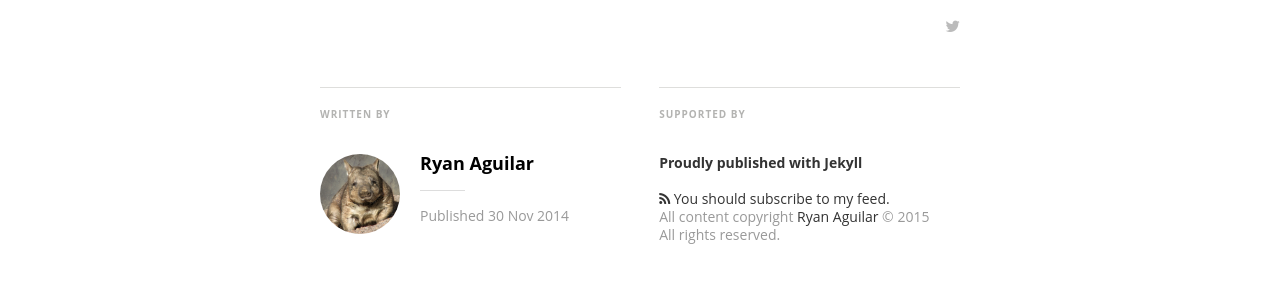
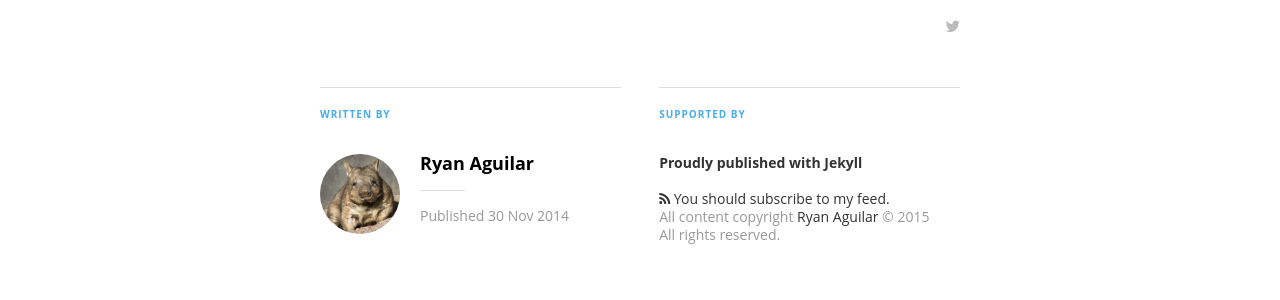
Before and after one commit to 0x139/bruw, a Jekyll site: the page built from _posts/2014-11-30-mediator_features.markdown, in a window 1280 px wide. Shown: the part 2186-2486 px from the top of the page. Built offline with Jekyll 4.4.1, drawn with Linux system fonts in a browser that asks for light colours; nearby versions of some CDN libraries; some web fonts are replaced; Markdown is read by kramdown in place of the engine named in the settings.

Commit message:
Color test

```diff
--- a/css/main.sass
+++ b/css/main.sass
@@ -180,7 +180,8 @@ body
   margin: 0
   padding: 16px 0
   span
-    color: #b3b3b1
+    color:#48ACF0
+    //color: #b3b3b1
     font-size: $rs/8*5
     text-transform: uppercase
     letter-spacing: 1px
```
